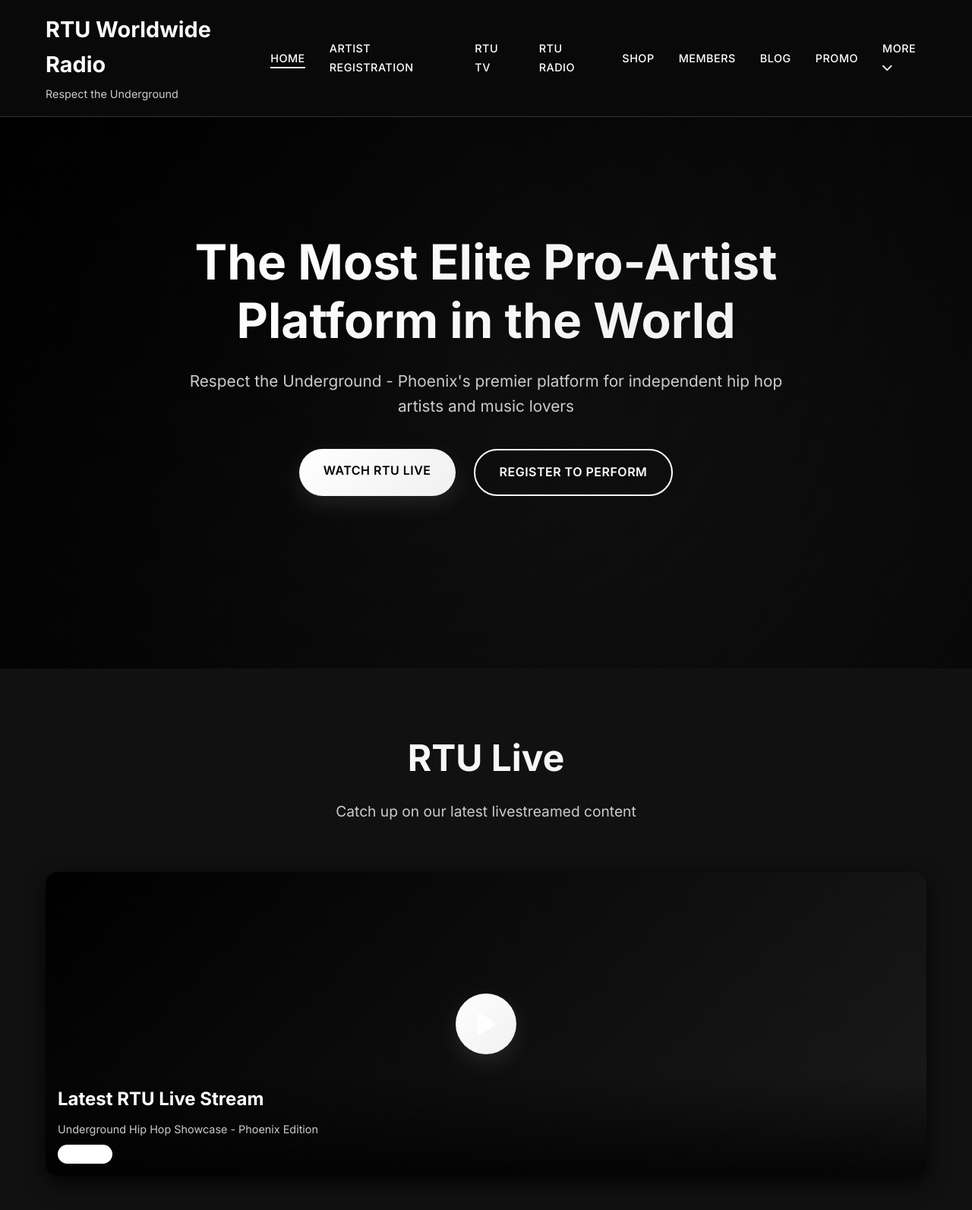
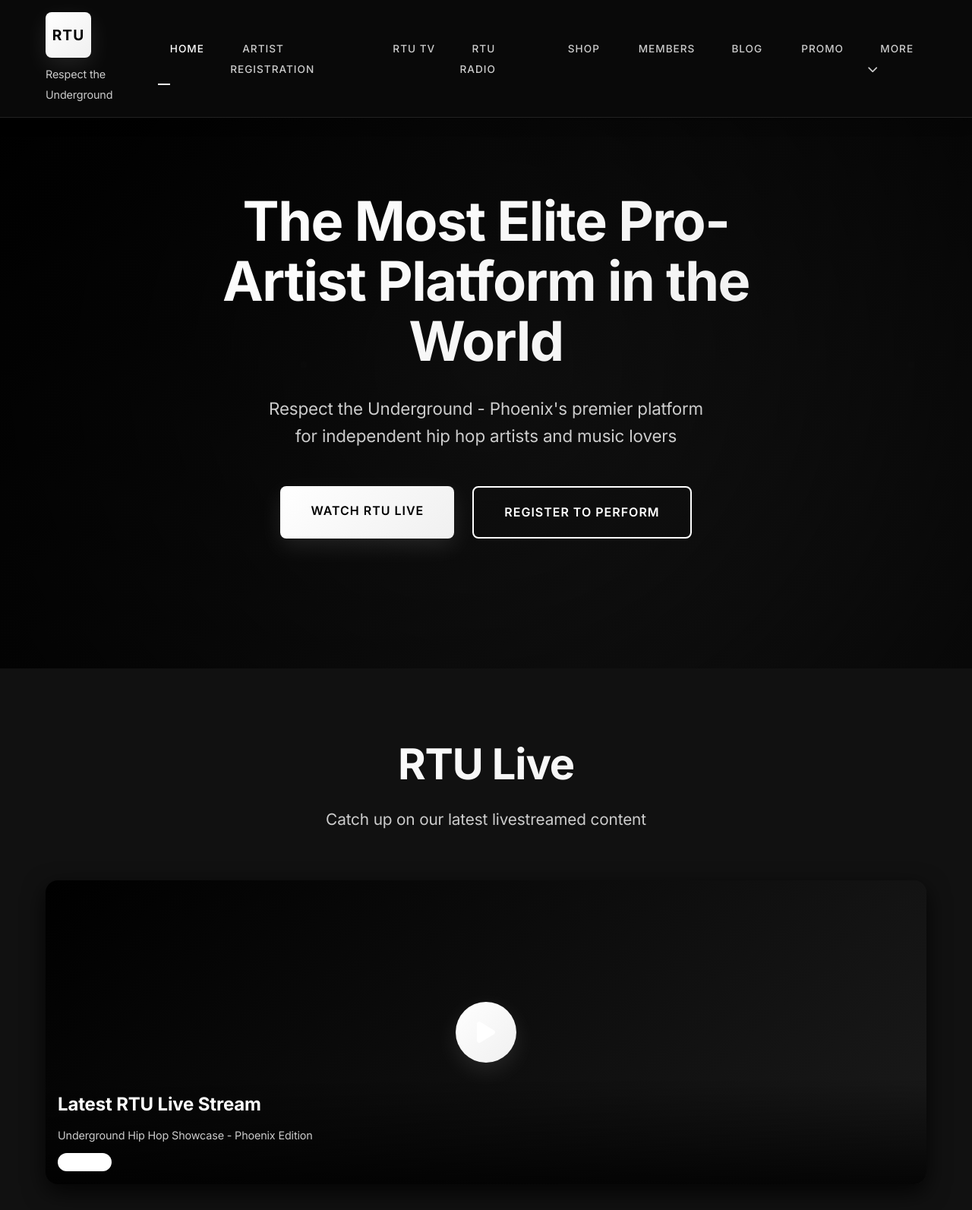
Before and after one commit to givemebeatsbro/RTUWebsiteBeta, a plain HTML site: page index.html in a window 1280 px wide. Shown: the top 1593 px of the page at 76% size. Drawn offline with Linux system fonts and the light colour scheme.

Commit message:
Major design improvements: sleek modern styling, better typography, enhanced UX

```diff
--- a/index.html
+++ b/index.html
@@ -14,7 +14,9 @@
         <div class="container">
             <div class="header-content">
                 <div class="logo">
-                    <h1>RTU Worldwide Radio</h1>
+                    <div class="logo-image">
+                        <!-- Logo image will be added here -->
+                    </div>
                     <span class="tagline">Respect the Underground</span>
                 </div>
                 <nav class="nav">
--- a/styles.css
+++ b/styles.css
@@ -24,10 +24,12 @@
 
 body {
     font-family: 'Inter', -apple-system, BlinkMacSystemFont, 'Segoe UI', Roboto, sans-serif;
-    line-height: 1.6;
+    line-height: 1.7;
     color: var(--text-primary);
     background-color: var(--background-dark);
     overflow-x: hidden;
+    font-weight: 400;
+    letter-spacing: -0.01em;
 }
 
 .container {
@@ -42,11 +44,12 @@ body {
     top: 0;
     left: 0;
     right: 0;
-    background: rgba(10, 10, 10, 0.95);
+    background: rgba(0, 0, 0, 0.95);
     backdrop-filter: blur(20px);
-    border-bottom: 1px solid var(--border-color);
+    border-bottom: 1px solid rgba(255, 255, 255, 0.1);
     z-index: 1000;
     transition: var(--transition);
+    box-shadow: 0 2px 20px rgba(0, 0, 0, 0.3);
 }
 
 .header-content {
@@ -56,14 +59,24 @@ body {
     padding: 1rem 0;
 }
 
-.logo h1 {
-    font-size: 1.8rem;
+.logo-image {
+    width: 60px;
+    height: 60px;
+    background: var(--gradient-primary);
+    border-radius: 8px;
+    display: flex;
+    align-items: center;
+    justify-content: center;
+    margin-bottom: 0.5rem;
+    box-shadow: var(--shadow-primary);
+}
+
+.logo-image::before {
+    content: 'RTU';
+    font-size: 1.2rem;
     font-weight: 700;
-    background: var(--gradient-primary);
-    -webkit-background-clip: text;
-    -webkit-text-fill-color: transparent;
-    background-clip: text;
-    margin-bottom: 0.2rem;
+    color: var(--text-dark);
+    letter-spacing: 1px;
 }
 
 .tagline {
@@ -80,14 +93,16 @@ body {
 }
 
 .nav-link {
-    color: var(--text-primary);
+    color: var(--text-secondary);
     text-decoration: none;
     font-weight: 500;
-    font-size: 0.9rem;
+    font-size: 0.85rem;
     text-transform: uppercase;
-    letter-spacing: 0.5px;
+    letter-spacing: 1px;
     transition: var(--transition);
     position: relative;
+    padding: 0.5rem 1rem;
+    border-radius: 6px;
 }
 
 .nav-link:hover,
@@ -223,21 +238,26 @@ body {
 }
 
 .hero-title {
-    font-size: 4rem;
-    font-weight: 700;
-    margin-bottom: 1.5rem;
+    font-size: 4.5rem;
+    font-weight: 800;
+    margin-bottom: 2rem;
     background: var(--gradient-primary);
     -webkit-background-clip: text;
     -webkit-text-fill-color: transparent;
     background-clip: text;
-    line-height: 1.2;
+    line-height: 1.1;
+    letter-spacing: -0.02em;
 }
 
 .hero-subtitle {
-    font-size: 1.3rem;
+    font-size: 1.4rem;
     color: var(--text-secondary);
-    margin-bottom: 2.5rem;
+    margin-bottom: 3rem;
     font-weight: 400;
+    max-width: 600px;
+    margin-left: auto;
+    margin-right: auto;
+    line-height: 1.6;
 }
 
 .hero-buttons {
@@ -250,18 +270,20 @@ body {
 /* Button Styles */
 .btn {
     display: inline-block;
-    padding: 1rem 2rem;
-    border-radius: 50px;
+    padding: 1.2rem 2.5rem;
+    border-radius: 8px;
     text-decoration: none;
     font-weight: 600;
     font-size: 1rem;
     text-transform: uppercase;
-    letter-spacing: 0.5px;
+    letter-spacing: 1px;
     transition: var(--transition);
     border: none;
     cursor: pointer;
     position: relative;
     overflow: hidden;
+    min-width: 180px;
+    text-align: center;
 }
 
 .btn-primary {
@@ -290,7 +312,11 @@ body {
 
 /* Section Styles */
 section {
-    padding: 5rem 0;
+    padding: 6rem 0;
+}
+
+section:nth-child(even) {
+    background: var(--background-light);
 }
 
 .section-header {
@@ -299,20 +325,24 @@ section {
 }
 
 .section-title {
-    font-size: 3rem;
-    font-weight: 700;
-    margin-bottom: 1rem;
+    font-size: 3.5rem;
+    font-weight: 800;
+    margin-bottom: 1.5rem;
     background: var(--gradient-primary);
     -webkit-background-clip: text;
     -webkit-text-fill-color: transparent;
     background-clip: text;
+    letter-spacing: -0.02em;
+    line-height: 1.1;
 }
 
 .section-subtitle {
-    font-size: 1.2rem;
+    font-size: 1.3rem;
     color: var(--text-secondary);
-    max-width: 600px;
+    max-width: 700px;
     margin: 0 auto;
+    line-height: 1.6;
+    font-weight: 400;
 }
 
 /* RTU Live Section */
@@ -436,10 +466,11 @@ section {
 
 .news-card {
     background: var(--background-light);
-    border-radius: 16px;
+    border-radius: 20px;
     overflow: hidden;
     transition: var(--transition);
-    border: 1px solid var(--border-color);
+    border: 1px solid rgba(255, 255, 255, 0.1);
+    backdrop-filter: blur(10px);
 }
 
 .news-card:hover {
@@ -527,10 +558,11 @@ section {
 
 .video-card {
     background: var(--background-dark);
-    border-radius: 12px;
+    border-radius: 16px;
     overflow: hidden;
     transition: var(--transition);
-    border: 1px solid var(--border-color);
+    border: 1px solid rgba(255, 255, 255, 0.1);
+    backdrop-filter: blur(10px);
 }
 
 .video-card:hover {
@@ -646,9 +678,10 @@ section {
 
 .contact-form {
     background: var(--background-dark);
-    padding: 2rem;
-    border-radius: 16px;
-    border: 1px solid var(--border-color);
+    padding: 2.5rem;
+    border-radius: 20px;
+    border: 1px solid rgba(255, 255, 255, 0.1);
+    backdrop-filter: blur(10px);
 }
 
 .form-group {
@@ -658,20 +691,22 @@ section {
 .form-group input,
 .form-group textarea {
     width: 100%;
-    padding: 1rem;
+    padding: 1.2rem;
     background: var(--background-light);
-    border: 1px solid var(--border-color);
-    border-radius: 8px;
+    border: 1px solid rgba(255, 255, 255, 0.1);
+    border-radius: 12px;
     color: var(--text-primary);
     font-size: 1rem;
     transition: var(--transition);
+    backdrop-filter: blur(10px);
 }
 
 .form-group input:focus,
 .form-group textarea:focus {
     outline: none;
     border-color: var(--primary-color);
-    box-shadow: 0 0 0 3px rgba(255, 107, 53, 0.1);
+    box-shadow: 0 0 0 3px rgba(255, 255, 255, 0.1);
+    background: rgba(255, 255, 255, 0.05);
 }
 
 .form-group input::placeholder,
@@ -814,20 +849,25 @@ section {
     }
 
     .hero-title {
-        font-size: 2.5rem;
+        font-size: 3rem;
     }
 
     .hero-subtitle {
-        font-size: 1.1rem;
+        font-size: 1.2rem;
     }
 
     .hero-buttons {
         flex-direction: column;
         align-items: center;
+        gap: 1rem;
     }
 
     .section-title {
-        font-size: 2rem;
+        font-size: 2.5rem;
+    }
+
+    .section-subtitle {
+        font-size: 1.1rem;
     }
 
     .contact-content {
@@ -853,6 +893,10 @@ section {
 
     .gallery-grid {
         grid-template-columns: repeat(auto-fit, minmax(200px, 1fr));
+    }
+
+    section {
+        padding: 4rem 0;
     }
 }
 
```
